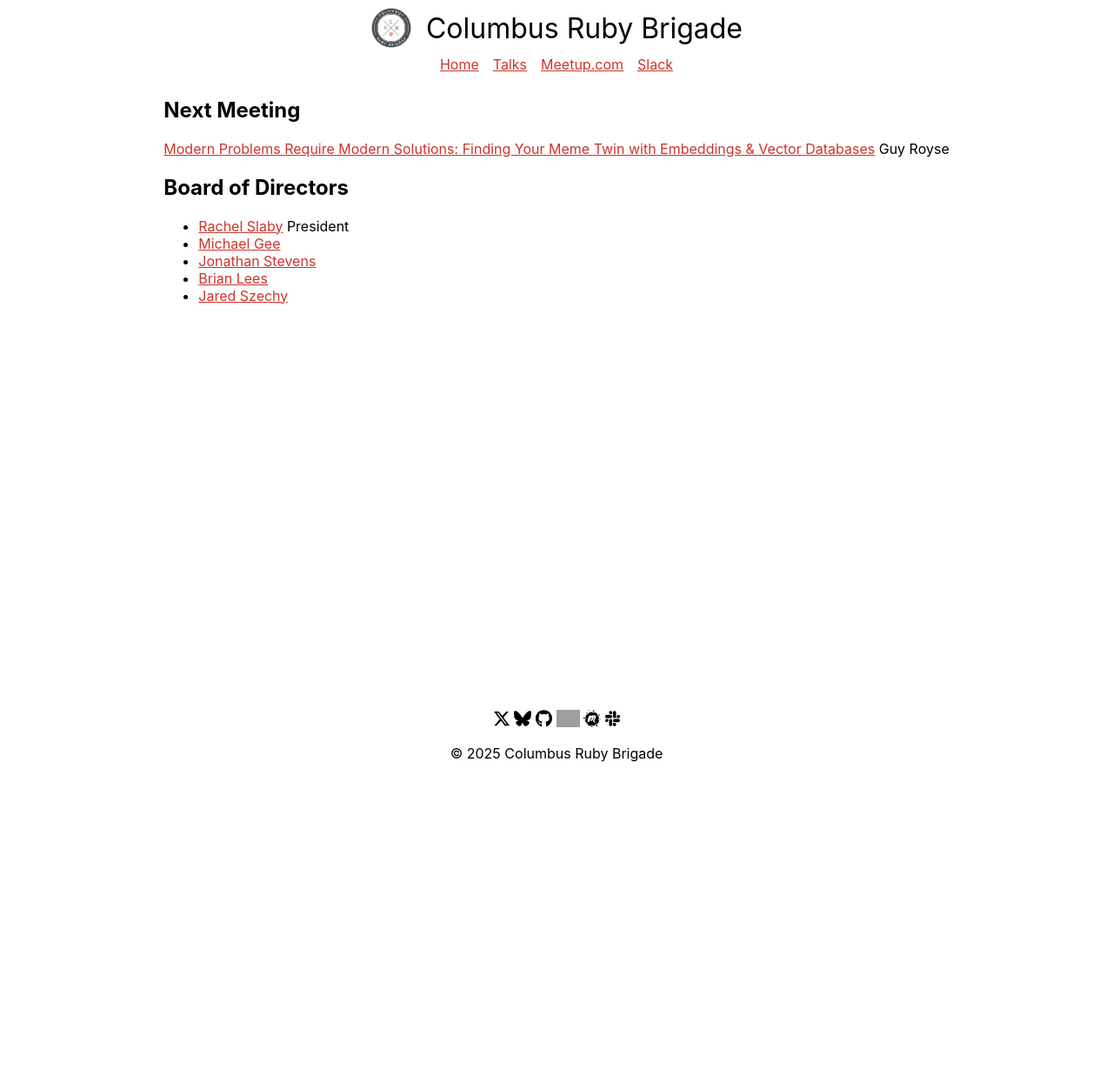
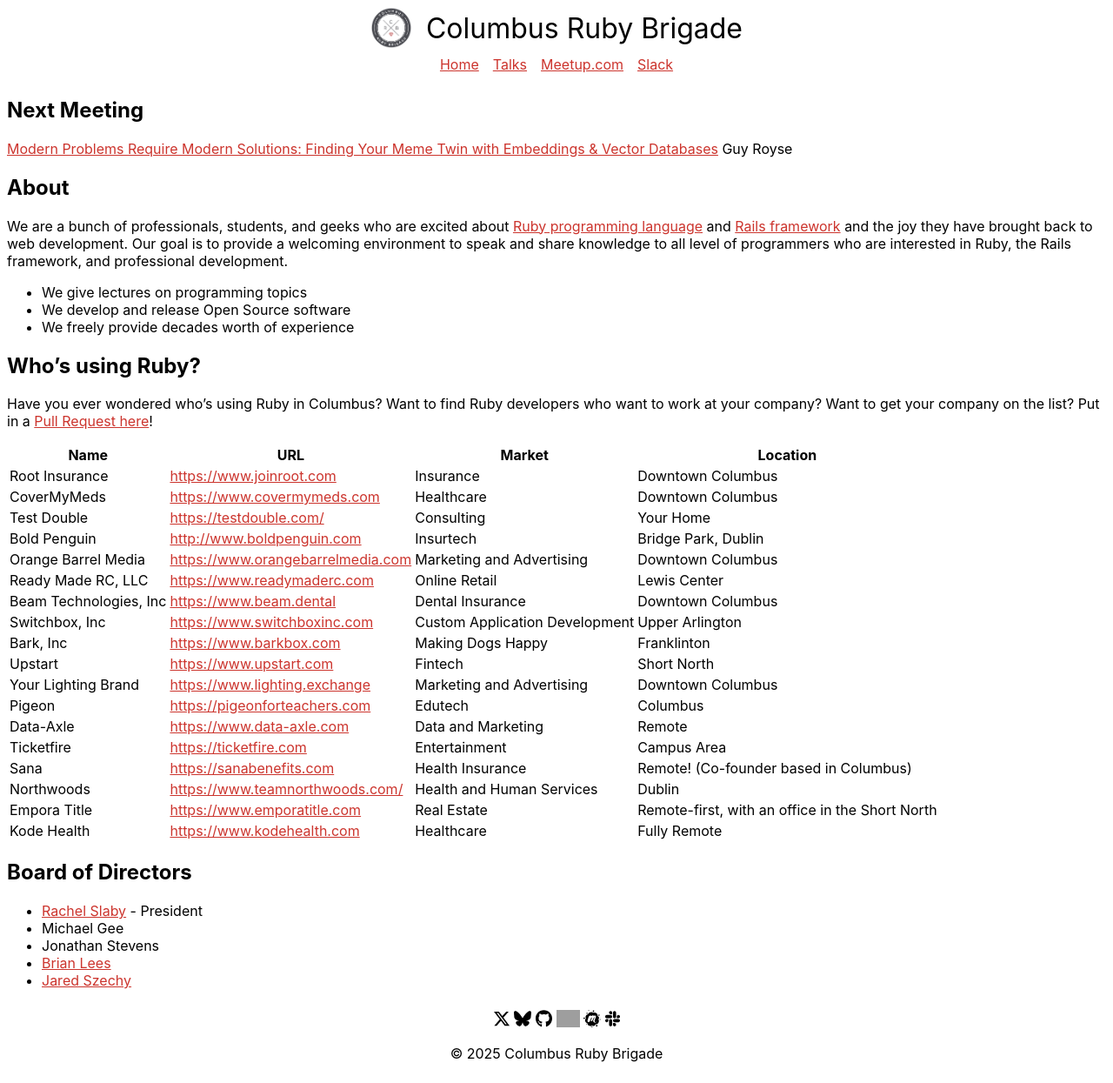
Before and after one commit to columbusrb/columbusrb.github.io, a Jekyll site: the page built from index.md, in a window 1280 px wide. Shown: the whole page at 87% size. Built offline with Jekyll 4.4.1, drawn with Linux system fonts in a browser that asks for light colours; before the commit the page ends 900 px from its top, so only the background shows below that; grey boxes are pictures that could not be loaded.

Commit message:
Frontpage updates

```diff
--- a/_data/board.yml
+++ b/_data/board.yml
@@ -5,5 +5,6 @@
 - name: Michael Gee
 - name: Jonathan Stevens
 - name: Brian Lees
+  link: https://www.linkedin.com/in/brian-lees
 - name: Jared Szechy
   link: https://www.linkedin.com/in/szechyjs
--- /dev/null
+++ b/_data/companies.yml
@@ -0,0 +1,125 @@
+- name: Root Insurance
+  url: https://www.joinroot.com
+  market: Insurance
+  location: Downtown Columbus
+  team_size: Small
+  other_tech: React Native, React, iOS, Android
+
+- name: CoverMyMeds
+  url: https://www.covermymeds.com
+  market: Healthcare
+  location: Downtown Columbus
+  team_size: Large
+  other_tech: PHP, Python
+
+- name: Test Double
+  url: https://testdouble.com/
+  market: Consulting
+  location: Your Home
+  team_size: Small
+  other_tech: Javascript, Elixir
+
+- name: Bold Penguin
+  url: http://www.boldpenguin.com
+  market: Insurtech
+  location: Bridge Park, Dublin
+  team_size: Small
+  other_tech: AWS, Angular, MySQL, PostgreSQL, Redis
+
+- name: Orange Barrel Media
+  url: https://www.orangebarrelmedia.com
+  market: Marketing and Advertising
+  location: Downtown Columbus
+  team_size: Small
+  other_tech: Javascript, Backbone, iOS, Android
+
+- name: Ready Made RC, LLC
+  url: https://www.readymaderc.com
+  market: Online Retail
+  location: Lewis Center
+  team_size: Small
+  other_tech: React, PHP
+
+- name: Beam Technologies, Inc
+  url: https://www.beam.dental
+  market: Dental Insurance
+  location: Downtown Columbus
+  team_size: Small
+  other_tech: React, MySQL, GoLang, MySQL
+
+- name: Switchbox, Inc
+  url: https://www.switchboxinc.com
+  market: Custom Application Development
+  location: Upper Arlington
+  team_size: Small
+  other_tech: PHP, Java, .Net, iOS, Android
+
+- name: Bark, Inc
+  url: https://www.barkbox.com
+  market: Making Dogs Happy
+  location: Franklinton
+  team_size: Small
+  other_tech: Javascript, Redis, Postgres
+
+- name: Upstart
+  url: https://www.upstart.com
+  market: Fintech
+  location: Short North
+  team_size: Small
+  other_tech: AWS, Docker, Jenkins, Postgres, Python, React, Redis
+
+- name: Your Lighting Brand
+  url: https://www.lighting.exchange
+  market: Marketing and Advertising
+  location: Downtown Columbus
+  team_size: Small
+  other_tech: PostgreSQL, React, PHP, Javascript
+
+- name: Pigeon
+  url: https://pigeonforteachers.com
+  market: Edutech
+  location: Columbus
+  team_size: Small
+  other_tech: Postgres, Twilio, Heroku, AWS, Stimulus, React
+
+- name: Data-Axle
+  url: https://www.data-axle.com
+  market: Data and Marketing
+  location: Remote
+  team_size: Small
+  other_tech: Elasticsearch, Postgres, AWS, Javascript
+
+- name: Ticketfire
+  url: https://ticketfire.com
+  market: Entertainment
+  location: Campus Area
+  team_size: Small
+  other_tech: AWS, MySQL, Javascript, iOS, Android
+
+- name: Sana
+  url: https://sanabenefits.com
+  market: Health Insurance
+  location: Remote! (Co-founder based in Columbus)
+  team_size: Small
+  other_tech: React/Javascript, AWS, Postgres, Elasticsearch
+
+- name: Northwoods
+  url: https://www.teamnorthwoods.com/
+  market: Health and Human Services
+  location: Dublin
+  team_size: Small
+  other_tech: React/Typescript, AWS, Postgres
+
+- name: Empora Title
+  url: https://www.emporatitle.com
+  market: Real Estate
+  location: Remote-first, with an office in the Short North
+  team_size: Small
+  other_tech: Hotwire, Ember, Typescript, Heroku, AWS, Postgres
+
+- name: Kode Health
+  url: https://www.kodehealth.com
+  market: Healthcare
+  location: Fully Remote
+  team_size: Small
+  other_tech: Clean vanilla modern Rails app, Stimulus, Heroku, AWS, Postgres
--- a/index.md
+++ b/index.md
@@ -13,12 +13,34 @@
     {% endfor %}
 </div>
 
+## About
+We are a bunch of professionals, students, and geeks who are excited about [Ruby programming language](https://www.ruby-lang.org/) and [Rails framework](https://rubyonrails.org/) and the joy they have brought back to web development. Our goal is to provide a welcoming environment to speak and share knowledge to all level of programmers who are interested in Ruby, the Rails framework, and professional development.
+
+- We give lectures on programming topics
+- We develop and release Open Source software
+- We freely provide decades worth of experience
+
+## Who's using Ruby?
+Have you ever wondered who's using Ruby in Columbus? Want to find Ruby developers who want to work at your company? Want to get your company on the list? Put in a [Pull Request here](https://github.com/columbusrb/columbusrb.github.io/blob/jekyll/_data/companies.yml)!
+
+| Name | URL | Market | Location |
+| ---- | --- | ------ | -------- |
+{% for company in site.data.companies -%}
+|{{ company.name }} | [{{ company.url }}]({{ company.url }}) |{{ company.market }} |{{ company.location }} |
+{% endfor %}
+
 ## Board of Directors
 <ul>
 {% for member in site.data.board %}
     <li>
-        <a href="{{member.link}}" target="_blank">{{member.name}}</a>
-        <span>{{member.title}}</span>
+        {% if member.link %}
+          <a href="{{member.link}}" target="_blank">{{member.name}}</a>
+        {% else %}
+          <span>{{ member.name }}</span>
+        {% endif %}
+        {% if member.title %}
+          <span> - {{member.title}}</span>
+        {% endif %}
     </li>
 {% endfor %}
 </ul>
```
